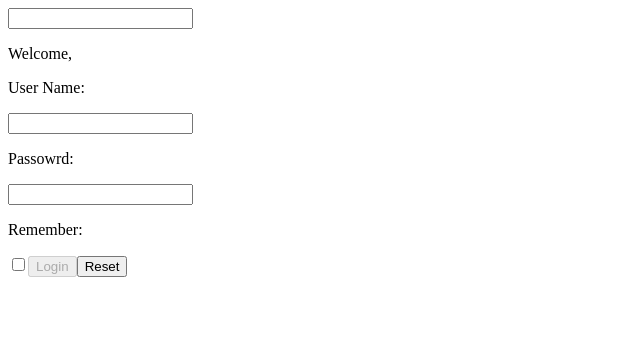
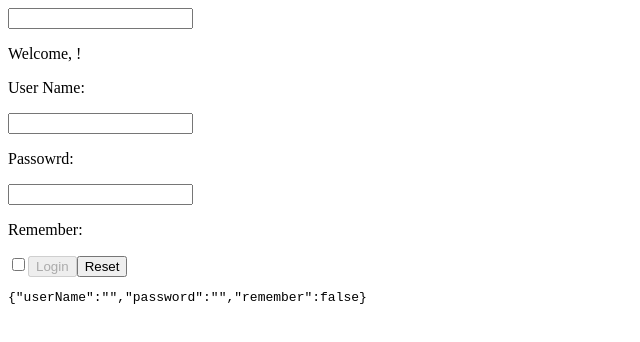
Before and after one commit to dhossainali/React_Exercise2, a React (Vite) app: page / in a window 1280 px wide. Shown: the top 342 px of the page, without its empty margins (0-640 px from the left). Built offline with nearby package versions, Linux system fonts and the light colour scheme.

Commit message:
Did the setup

```diff
--- a/src/Login.jsx
+++ b/src/Login.jsx
@@ -38,6 +38,7 @@ export function Login({onLogin}) {
             <input name="remember" type="checkbox" checked={data.remember} onChange={handleChange} />
             <button type="submit" disabled={!data.userName || !data.password}>Login</button>
             <button  type="button" onClick={handleReset}>Reset</button>
+            <pre>{JSON.stringify(data)}</pre>
 
         </form>
     )
--- a/src/Welcome.jsx
+++ b/src/Welcome.jsx
@@ -1,7 +1,7 @@
 export function Welcome({name}) {
     return (
         <div>
-            <p> Welcome, {name}</p>
+            <p> Welcome, {name}!</p>
         </div>
     )
 }
```
